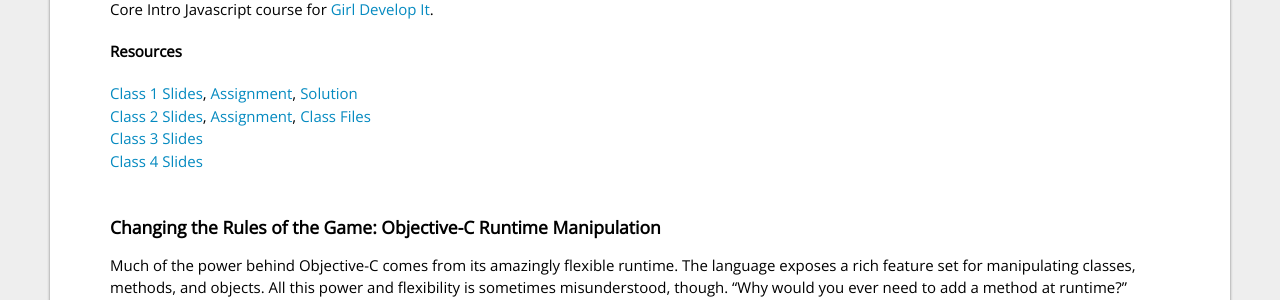
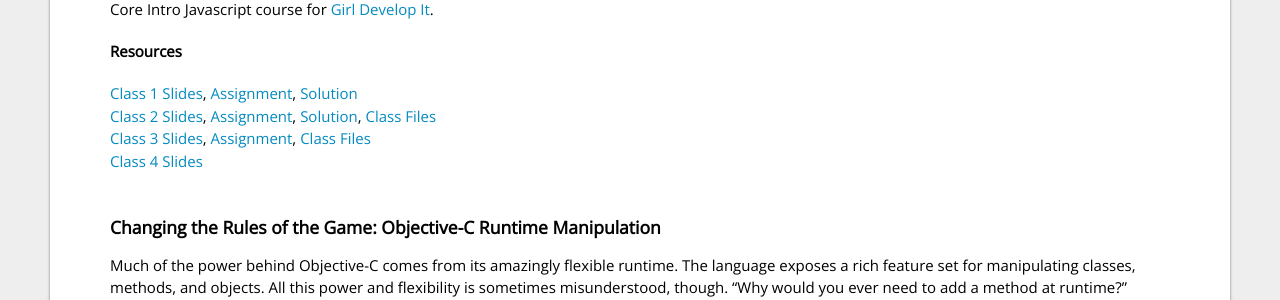
Before and after one commit to wbyoung/wbyoung.github.com, a Jekyll site: the page built from index.markdown, in a window 1280 px wide. Shown: the part 487-787 px from the top of the page. Built offline with Jekyll 4.4.1, drawn with Linux system fonts in a browser that asks for light colours; Markdown is read by kramdown in place of the engine named in the settings.

Commit message:
Added new assignments.

```diff
--- a/index.markdown
+++ b/index.markdown
@@ -19,8 +19,8 @@ Core Intro Javascript course for [Girl Develop It](http://www.girldevelopit.com)
 #### Resources
 
 [Class 1 Slides](/gdi/class1.html), [Assignment](/gdi/assignments/class1/assignment.zip), [Solution](/gdi/assignments/class1/solution.zip)
-[Class 2 Slides](/gdi/class2.html), [Assignment](/gdi/assignments/class2/assignment.zip), [Class Files](/gdi/assignments/class2/class2.zip)
-[Class 3 Slides](/gdi/class3.html)
+[Class 2 Slides](/gdi/class2.html), [Assignment](/gdi/assignments/class2/assignment.zip), [Solution](/gdi/assignments/class2/solution.zip), [Class Files](/gdi/assignments/class2/class2.zip)
+[Class 3 Slides](/gdi/class3.html), [Assignment](/gdi/assignments/class3/assignment.zip), [Class Files](/gdi/assignments/class3/class3.zip)
 [Class 4 Slides](/gdi/class4.html)
 
 ### Changing the Rules of the Game: Objective-C Runtime Manipulation
```
Also changed, not shown: 3 other files.
